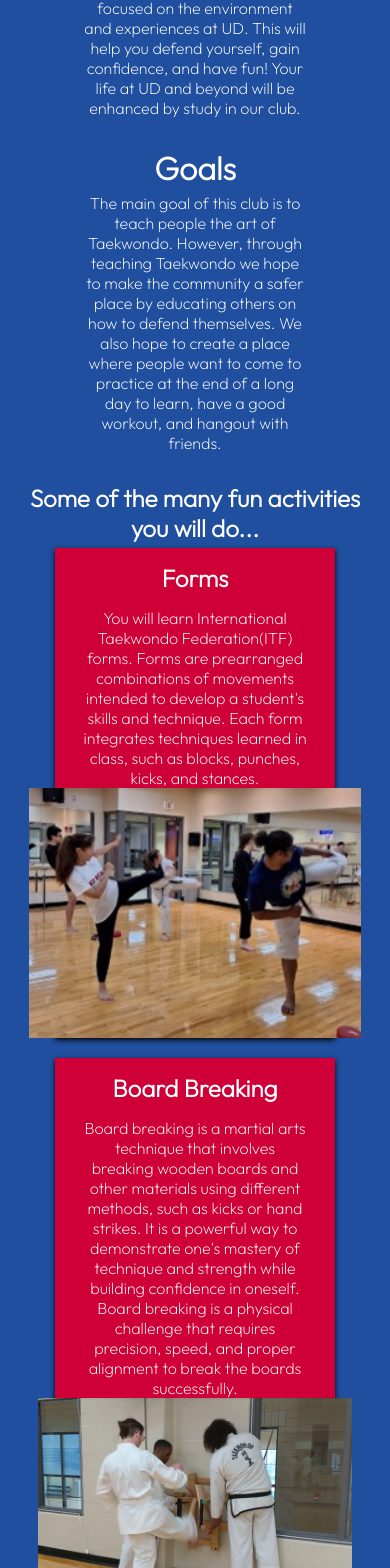
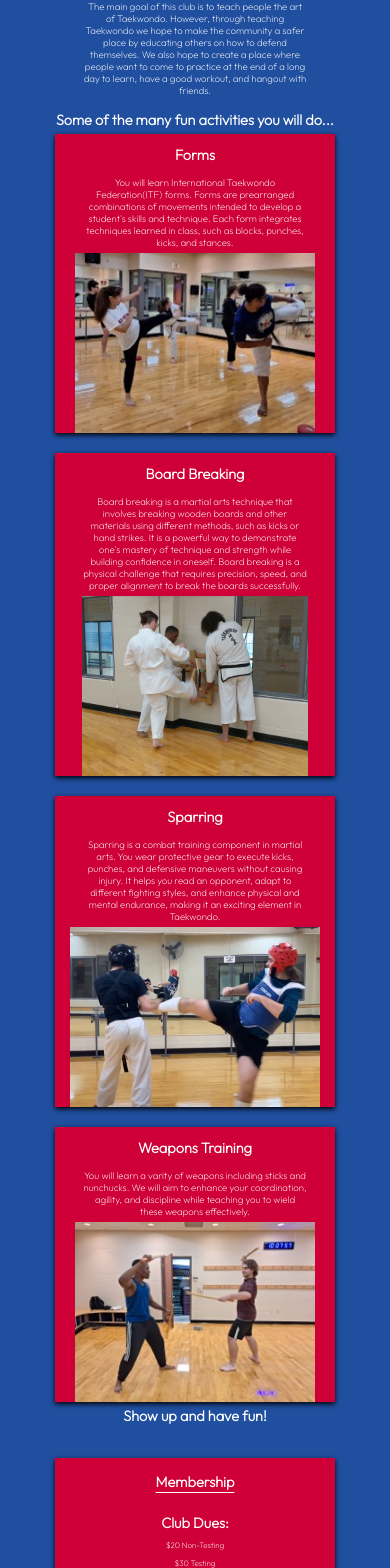
Before and after one commit to Daniel-Frederick/UD-International-Taekwondo, an Angular app in the folder UD-International-Taekwondo-website/: page / in a window 390 px wide. Shown: the part 388-1956 px from the top of the page. Built offline with nearby package versions, Linux system fonts and the light colour scheme.

Commit message:
Styling for mobile devices

```diff
--- a/UD-International-Taekwondo-website/src/app/components/main-page/main-page.component.css
+++ b/UD-International-Taekwondo-website/src/app/components/main-page/main-page.component.css
@@ -113,9 +113,13 @@ h2 {
     margin: 0 auto;
   }
 
+  .activities h3 {
+    margin: 12px 0;
+  }
+
   .activities p {
     font-size: 1rem;
-    margin: 0 10%;
+    margin: 5px 10%;
   }
 
   .activities h2 {
@@ -128,4 +132,37 @@ h2 {
   main {
     width: 100%;
   }
+
+  h2 {
+    font-size: 1rem;
+  }
+
+  /* Title */
+  .title {
+    font-size: 1.1rem;
+  }
+
+  .spacing {
+    margin: 0 75px 15px 75px;
+    font-size: 0.6rem;
+  }
+
+  /* Activites */
+  .activities h2 {
+    font-size: 0.9rem;
+  }
+
+  .activities h3 {
+    font-size: 0.9rem;
+    margin: 12px 0;
+  }
+
+  .activities section img {
+    height: 180px;
+  }
+
+  .activities p {
+    font-size: 0.6rem;
+    margin: 5px 10%;
+  }
 }
--- a/UD-International-Taekwondo-website/src/app/components/membership/membership.component.css
+++ b/UD-International-Taekwondo-website/src/app/components/membership/membership.component.css
@@ -66,3 +66,27 @@
     margin: 8px 0 10px 0;
   }
 }
+
+@media screen and (max-width: 580px) {
+  /* text: Membership */
+  .membership h2:first-child {
+    font-size: 0.9rem;
+    margin: 8px 0;
+  }
+
+  .membership h3 {
+    font-size: 0.9rem;
+  }
+
+  .membership p {
+    font-size: 0.5rem;
+  }
+
+  .experience h3 {
+    font-size: 0.9rem;
+  }
+
+  .experience p {
+    font-size: 0.5rem;
+  }
+}
```
